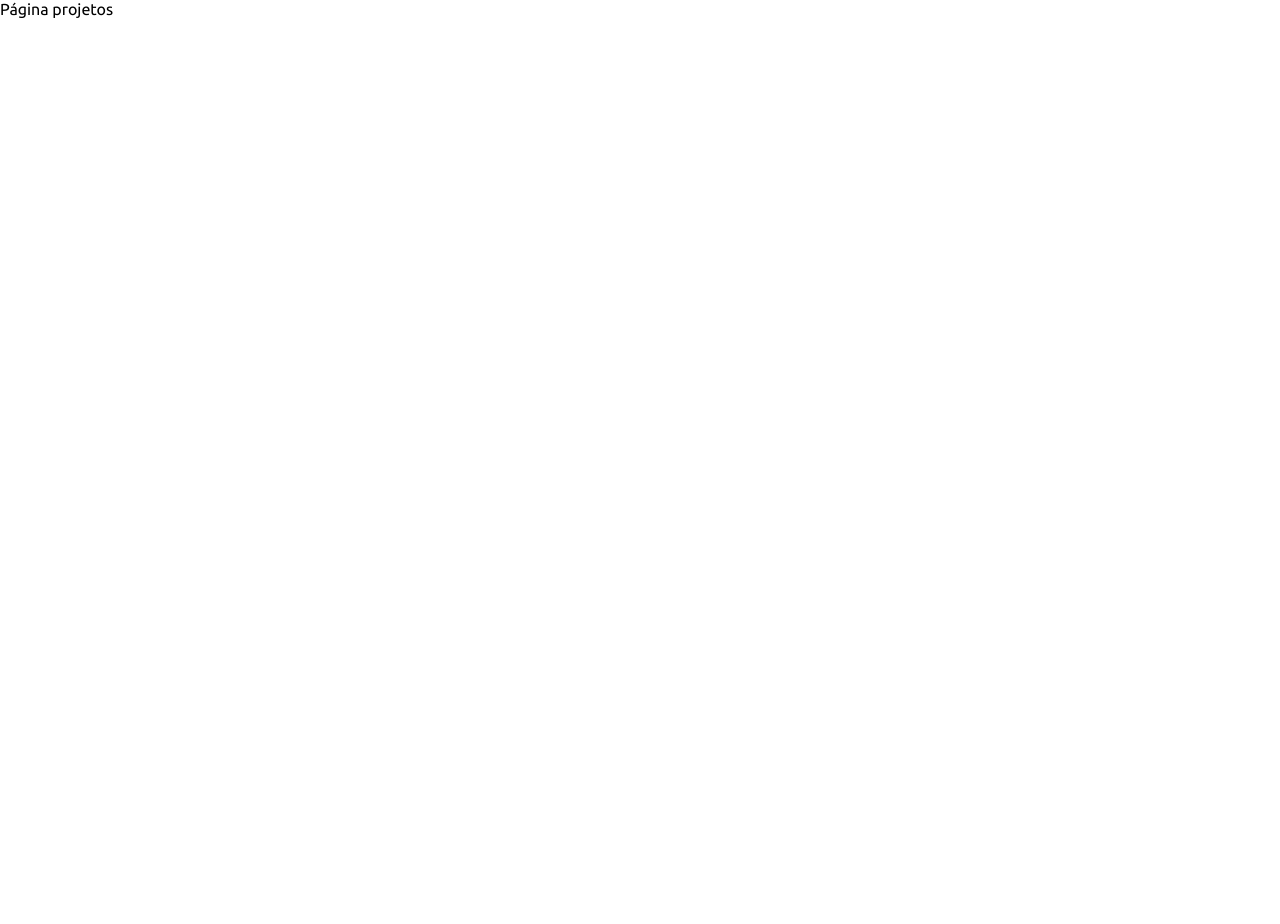
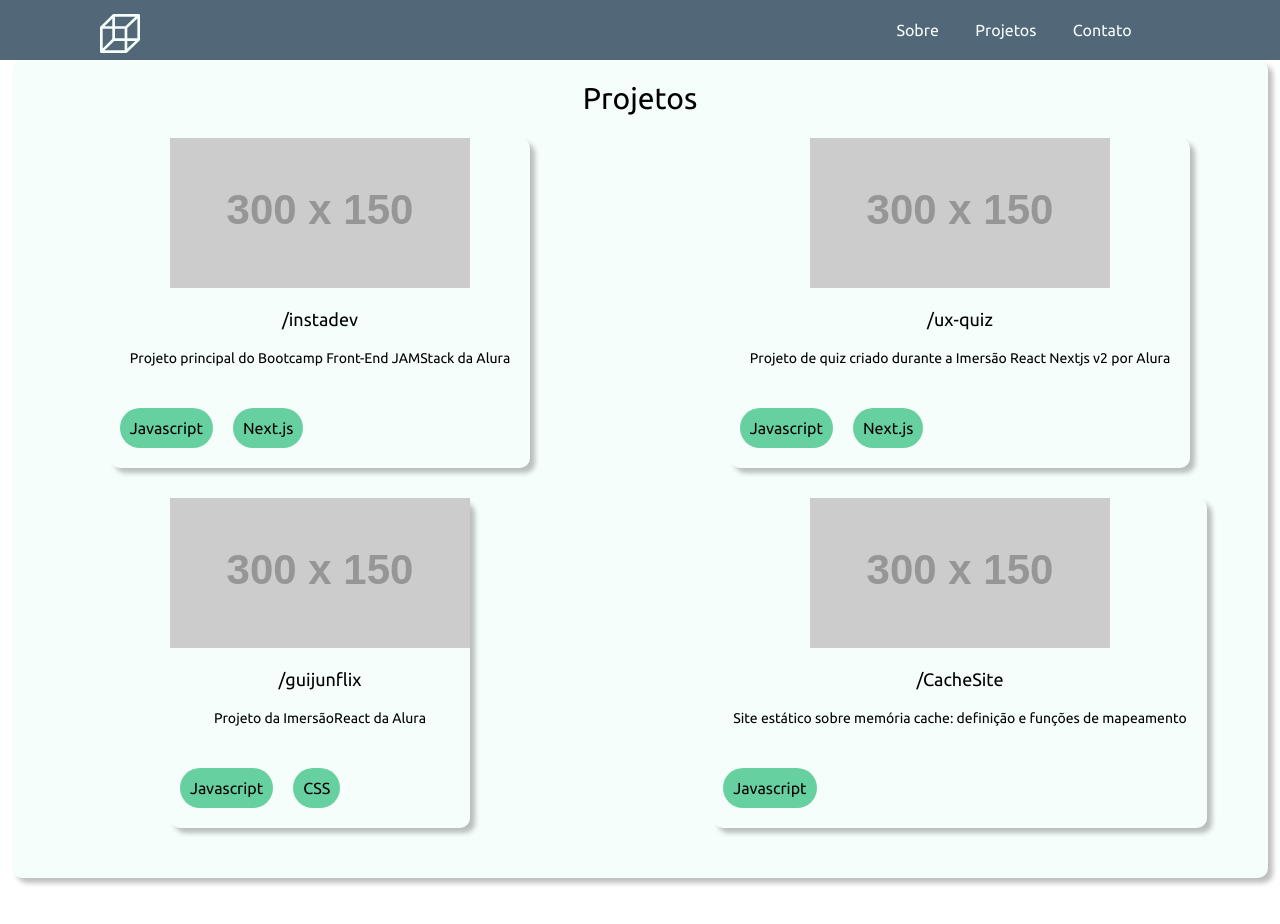
Before and after one commit to guijun13/Guilherme_Jun_JAMStackAlura, a Next.js app: page /projects in a window 1280 px wide. Shown: the top 924 px of the page. Before the commit the page ends 800 px from the top, so only its background shows below. Built offline with nearby package versions, Linux system fonts and the light colour scheme.

Commit message:
feat(projects): create 'ProjectsScreen' and add old 'Projects' component in it
Also delete 'Projects' component section on 'Home' page

```diff
--- a/pages/index.js
+++ b/pages/index.js
@@ -3,7 +3,6 @@ import About from '../src/components/commons/About';
 import Footer from '../src/components/commons/Footer';
 import Header from '../src/components/commons/Header';
 import Main from '../src/components/commons/Main';
-import Projects from '../src/components/commons/Projects';
 import Box from '../src/components/foundation/layout/Box';
 
 export default function Home() {
@@ -31,7 +30,6 @@ export default function Home() {
         <Header />
         <Main />
         <About />
-        <Projects />
         <Footer />
       </Box>
     </Box>
--- a/pages/projects/index.js
+++ b/pages/projects/index.js
@@ -1,5 +1,12 @@
 import React from 'react';
+import Header from '../../src/components/commons/Header';
+import ProjectsScreen from '../../src/components/screens/ProjectsScreen';
 
 export default function Projects() {
-  return <div>Página projetos</div>;
+  return (
+    <>
+      <Header />
+      <ProjectsScreen />
+    </>
+  );
 }
--- a/src/components/commons/Projects/ProjectWrapper/index.js
+++ b/src/components/screens/ProjectsScreen/ProjectsScreenWrapper/index.js
@@ -23,7 +23,7 @@ export const LanguageBox = styled.div`
 `;
 
 // eslint-disable-next-line react/prop-types
-export default function ProjectWrapper({ project }) {
+export default function ProjectsScreenWrapper({ project }) {
   return (
     <ProjectCard>
       <img
@@ -50,6 +50,6 @@ export default function ProjectWrapper({ project }) {
   );
 }
 
-ProjectWrapper.propTypes = {
+ProjectsScreenWrapper.propTypes = {
   project: PropTypes.string.isRequired,
 };
--- a/src/components/commons/Projects/index.js
+++ b/src/components/screens/ProjectsScreen/index.js
@@ -1,8 +1,9 @@
 import React from 'react';
+import CardContainer from '../../../theme/utils/CardContainer';
+import Box from '../../foundation/layout/Box';
 import Grid from '../../foundation/layout/Grid';
 import Text from '../../foundation/Text';
-import CardContainer from '../../../theme/utils/CardContainer';
-import ProjectWrapper from './ProjectWrapper';
+import ProjectsScreenWrapper from './ProjectsScreenWrapper';
 
 const projects = [
   {
@@ -37,8 +38,9 @@ const projects = [
   },
 ];
 
-export default function Projects() {
+export default function ProjectsScreen() {
   return (
+    <Box>
       <Grid.Container
         marginBottom={{
           xs: '40px',
@@ -62,11 +64,12 @@ export default function Projects() {
                 justifyContent="center"
                 flexDirection="column"
               >
-              <ProjectWrapper project={project} />
+                <ProjectsScreenWrapper project={project} />
               </Grid.Col>
             ))}
           </Grid.Row>
         </CardContainer>
       </Grid.Container>
+    </Box>
   );
 }
```
Lines whose indentation alone changed are shown as unchanged.
